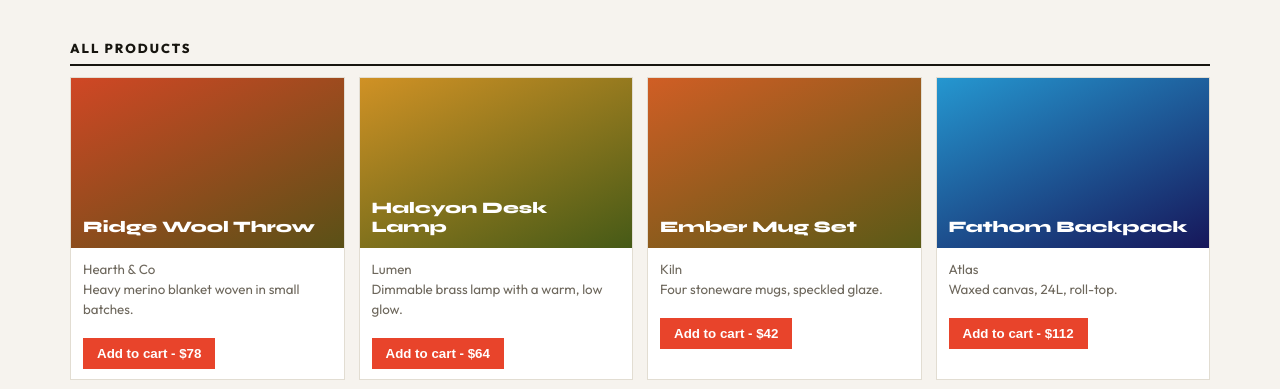
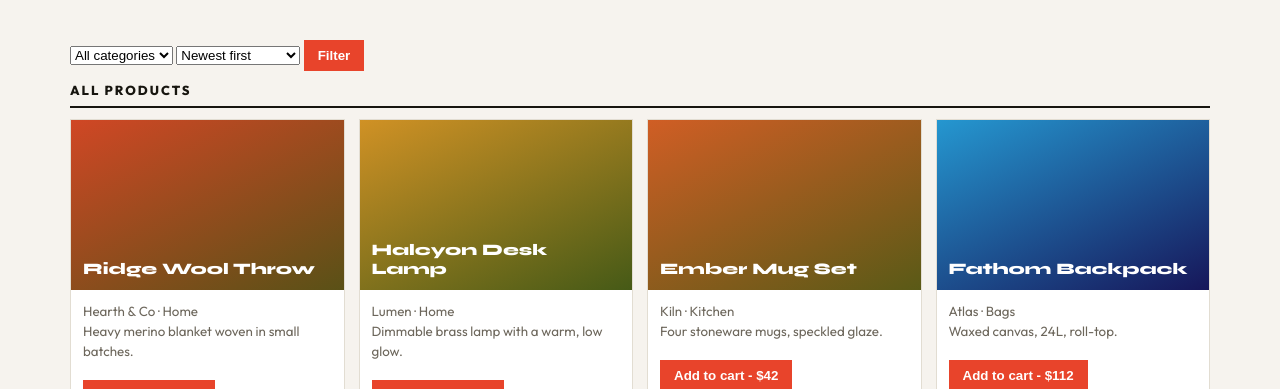
Before and after one commit to PainQisGod/bayonette, a Flask app: page / in a window 1280 px wide. Shown: the part 58-447 px from the top of the page. Run offline with Flask 3, Linux system fonts and the light colour scheme; data comes from the database, SQL or seed files in the repository.

Commit message:
Enhance shop page with filtering and sorting options
Added filtering form with category and sorting options to shop page.

```diff
--- a/templates/shop.html
+++ b/templates/shop.html
@@ -1,6 +1,22 @@
 {% extends "base.html" %}
 {% block content %}
 <section>
+  <form class="filters" method="get" action="/">
+    <input type="hidden" name="q" value="{{ q }}">
+    <select name="category">
+      <option value="">All categories</option>
+      {% for c in categories %}
+      <option value="{{ c }}" {% if c == category %}selected{% endif %}>{{ c }}</option>
+      {% endfor %}
+    </select>
+    <select name="sort">
+      <option value="">Newest first</option>
+      <option value="low" {% if sort == "low" %}selected{% endif %}>Price: low to high</option>
+      <option value="high" {% if sort == "high" %}selected{% endif %}>Price: high to low</option>
+      <option value="name" {% if sort == "name" %}selected{% endif %}>Name A-Z</option>
+    </select>
+    <button class="btn">Filter</button>
+  </form>
   <h2>{% if q %}Results for "{{ q }}"{% else %}All Products{% endif %}</h2>
   <div class="grid4">
     {% for p in products %}
@@ -9,7 +25,7 @@
       <div class="poster" style="background: linear-gradient(155deg, hsl({{ p.hue }},70%,48%), hsl({{ p.hue + 40 }},60%,22%))">{{ p.name }}</div>
       </a>
       <div class="info">
-        <small>{{ p.brand }}</small><br>
+        <small>{{ p.brand }} · {{ p.category }}</small><br>
         <small>{{ p.description }}</small><br><br>
         <form method="post" action="/add/{{ p.id }}">
           {% if p.stock > 0 %}
```
